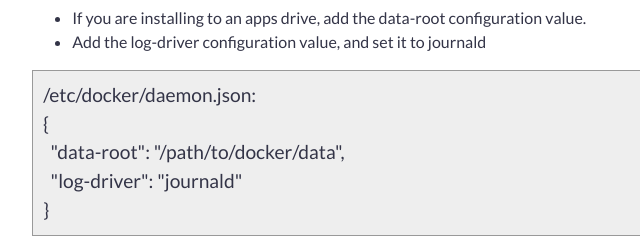
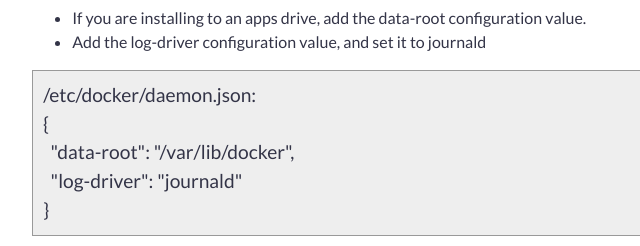
Before and after one commit to dataplex/dataplex.github.io, a plain HTML site: page conjur-interactive-poc/index.html in a window 1280 px wide. Shown: the part 706-952 px from the top of the page, 147-787 px from the left. Drawn offline with nearby package versions, Linux system fonts and the light colour scheme.

Commit message:
Fixing value to align with default input field value

```diff
--- a/conjur-interactive-poc/index.html
+++ b/conjur-interactive-poc/index.html
@@ -56,7 +56,7 @@
         </ul>
 <pre><code id="code-daemon-json">/etc/docker/daemon.json:
 {
-  "data-root": "/path/to/docker/data",
+  "data-root": "/var/lib/docker",
   "log-driver": "journald"
 }</code></pre>
         <ul>
```
